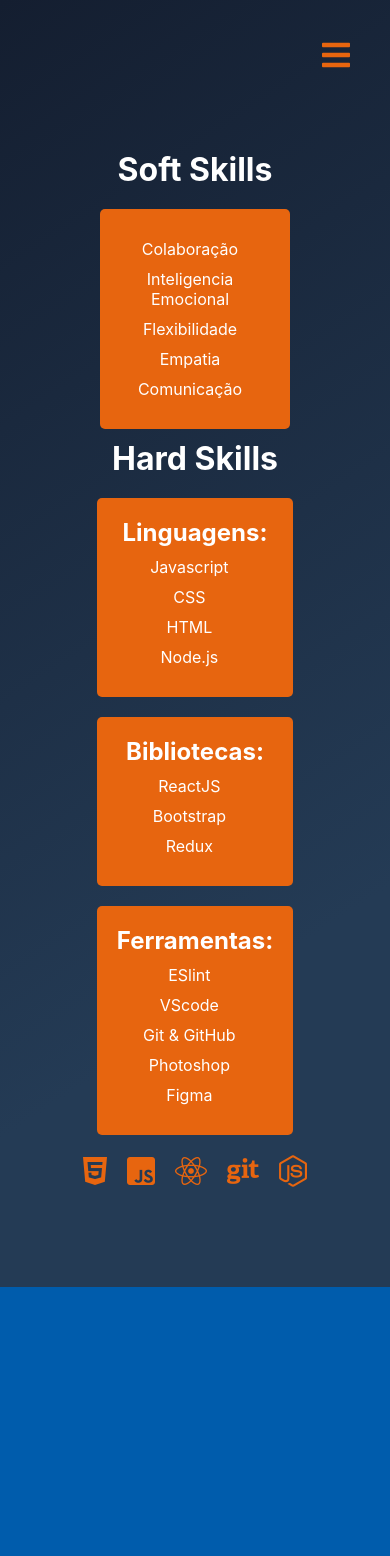
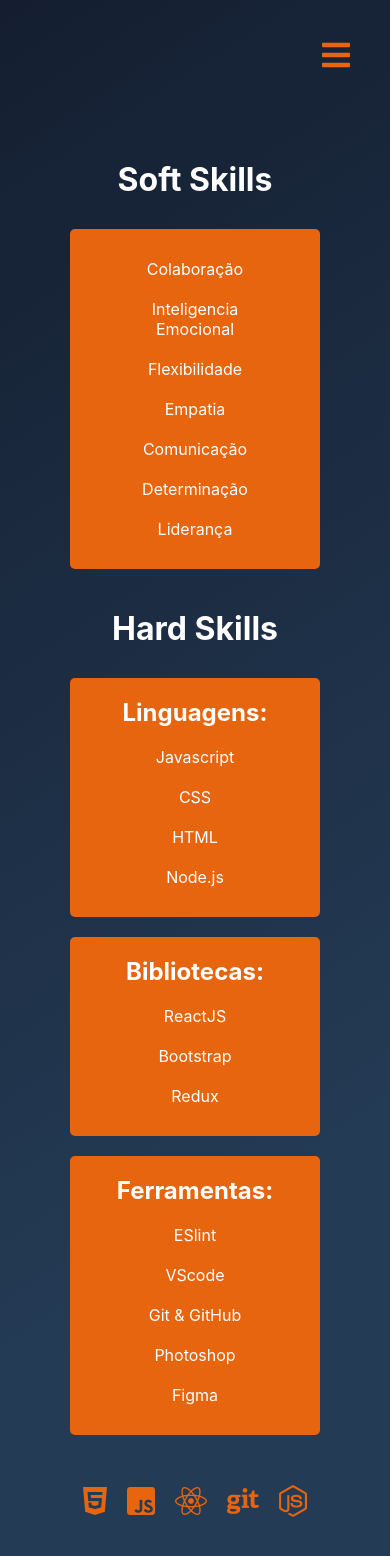
Before and after one commit to Gabriel-sys-hub/MyPortifolio, a React (Create React App) app: page /MyPortifolio/skills in a window 390 px wide. Shown: the top 1556 px of the page. Before the commit the page ends 1287 px from the top, so only its background shows below. Built offline with nearby package versions, Linux system fonts and the light colour scheme.

Commit message:
Nova versao do portfolio

```diff
--- a/src/components/Contact/Contact.jsx
+++ b/src/components/Contact/Contact.jsx
@@ -6,7 +6,7 @@ const Contact = () => {
       <a target="_blank" rel="noreferrer" href="https://github.com/Gabriel-sys-hub">
         <i className="fab fa-github-square"> GitHub</i>
       </a>
-      <a target="_blank" rel="noreferrer" href="https://www.linkedin.com/in/gabrielpfernandes/">
+      <a target="_blank" rel="noreferrer" href="https://www.instagram.com/gabrieelpim/">
         <i className="fab fa-instagram-square"> Instagram</i>
       </a>
       <a target="_blank" rel="noreferrer" href="https://www.linkedin.com/in/gabrielpfernandes/">
--- a/src/components/Projects/Projects.jsx
+++ b/src/components/Projects/Projects.jsx
@@ -4,8 +4,9 @@ import toDoList from "../images/toDoList.png";
 import colorGuess from "../images/colorGuess.png";
 import pixelArt from "../images/palet.png";
 import pokedexVanilla from "../images/pokedexVanilla.png";
+import question from "../images/question.png";
 
-import { useState } from 'react';
+import { useState } from "react";
 
 const Projects = () => {
   const [activeDescription, setActiveDescription] = useState(0);
@@ -15,12 +16,12 @@ const Projects = () => {
       <div className="imgContainer">
         <h1>To do List</h1>
         <img
-          onClick={() => setActiveDescription(1) }
-          src={ toDoList }
+          onClick={() => setActiveDescription(1)}
+          src={toDoList}
           alt="toDoList"
           className="projectImage"
         />
-          <div className={ activeDescription === 1? 'active' : 'desactive' }>
+        <div className={activeDescription === 1 ? "active" : "desactive"}>
           <p>
             A task list, that you can add new tasks, remove, remove finished
             tasks, save tasks on local storage, change priority and remove all
@@ -29,68 +30,110 @@ const Projects = () => {
           <a
             target="_blank"
             rel="noreferrer"
-              href="https://gabriel-sys-hub.github.io/Projetos-Trybe/todolistTry/index.html">
-                <button className="projectButton"type="button">To do List</button>
+            href="https://gabriel-sys-hub.github.io/Projetos-Trybe/todolistTry/index.html"
+          >
+            <button className="projectButton" type="button">
+              To do List
+            </button>
           </a>
         </div>
       </div>
       <div className="imgContainer">
         <h1>Pixel Art</h1>
         <img
-          onClick={() => setActiveDescription(2) }
-          src={ pixelArt }
+          onClick={() => setActiveDescription(2)}
+          src={pixelArt}
           alt="toDoList"
           className="projectImage"
         />
-          <div div className={ activeDescription === 2 ? 'active' : 'desactive' }>
+        <div div className={activeDescription === 2 ? "active" : "desactive"}>
           <p>
-              A board that you can paint with random colors a pixel art, you can choice diferent quantity of coluns and lines for the size of the board.
+            A board that you can paint with random colors a pixel art, you can
+            choice diferent quantity of coluns and lines for the size of the
+            board.
           </p>
           <a
             target="_blank"
             rel="noreferrer"
-              href="https://gabriel-sys-hub.github.io/Projetos-Trybe/pixelArt/index.html">
-                <button className="projectButton"type="button">Pixel Art</button>
+            href="https://gabriel-sys-hub.github.io/Projetos-Trybe/pixelArt/index.html"
+          >
+            <button className="projectButton" type="button">
+              Pixel Art
+            </button>
           </a>
         </div>
       </div>
       <div className="imgContainer">
         <h1>Color Guess</h1>
         <img
-          onClick={() => setActiveDescription(3) }
-          src={ colorGuess }
+          onClick={() => setActiveDescription(3)}
+          src={colorGuess}
           alt="toDoList"
           className="projectImage"
         />
-          <div div className={activeDescription === 3 ? 'active' : 'desactive' }>
+        <div div className={activeDescription === 3 ? "active" : "desactive"}>
           <p>
-              A fun game that you can try to guess the color as the title say. You score points and lose points as you aswer a wrong question.
+            A fun game that you can try to guess the color as the title say. You
+            score points and lose points as you aswer a wrong question.
           </p>
           <a
             target="_blank"
             rel="noreferrer"
-              href="https://gabriel-sys-hub.github.io/Projetos-Trybe/colorGuess/">
-                <button className="projectButton"type="button">Color Guess</button>
+            href="https://gabriel-sys-hub.github.io/Projetos-Trybe/colorGuess/"
+          >
+            <button className="projectButton" type="button">
+              Color Guess
+            </button>
           </a>
         </div>
       </div>
       <div className="imgContainer">
         <h1>Pokedex - Vanilla Javascript</h1>
         <img
-          onClick={() => setActiveDescription(4) }
-          src={ pokedexVanilla }
+          onClick={() => setActiveDescription(4)}
+          src={pokedexVanilla}
           alt="toDoList"
           className="projectImage"
         />
-          <div div className={ activeDescription === 4 ? 'active' : 'desactive' }>
+        <div div className={activeDescription === 4 ? "active" : "desactive"}>
           <p>
-              A application that simulate a pokedex, you can filter pokemons by name and type. It gives the image and some information about each pokemon.
+            A application that simulate a pokedex, you can filter pokemons by
+            name and type. It gives the image and some information about each
+            pokemon.
           </p>
           <a
             target="_blank"
             rel="noreferrer"
-              href="https://gabriel-sys-hub.github.io/Projetos-Trybe/pokedex/">
-                <button className="projectButton"type="button">Pokedex - Vanilla Javascript</button>
+            href="https://gabriel-sys-hub.github.io/Projetos-Trybe/pokedex/"
+          >
+            <button className="projectButton" type="button">
+              Pokedex - Vanilla Javascript
+            </button>
+          </a>
+        </div>
+      </div>
+      <div className="imgContainer">
+        <h1>Question</h1>
+        <img
+          onClick={() => setActiveDescription(5)}
+          src={question}
+          alt="toDoList"
+          className="projectImage"
+        />
+        <div div className={activeDescription === 5 ? "active" : "desactive"}>
+          <p>
+            A room application, you can login via google, create a room, give
+            invites for others people, ask questions, aswer, like, delete and
+            others functionalities.
+          </p>
+          <a
+            target="_blank"
+            rel="noreferrer"
+            href="https://let-me-ask-5f558.web.app/"
+          >
+            <button className="projectButton" type="button">
+              Question - Chat Room
+            </button>
           </a>
         </div>
       </div>
--- a/src/components/Projects/style.css
+++ b/src/components/Projects/style.css
@@ -66,7 +66,7 @@
   .imgContainer {
     padding: 0;
     height: 100%;
-    width: 100%;
+    width: 79%;
     margin: 20px 0;
   }
 
@@ -75,7 +75,7 @@
   }
 
   .projectImage {
-    width: 90%;
+    width: 99%;
   }
 
   .projects {
--- a/src/components/Skills/Skills.jsx
+++ b/src/components/Skills/Skills.jsx
@@ -28,6 +28,8 @@ const Skills = () => {
     "Flexibilidade",
     "Empatia",
     "Comunicação",
+    "Determinação",
+    "Liderança",
   ]
 
   return (
--- a/src/components/Skills/style.css
+++ b/src/components/Skills/style.css
@@ -5,6 +5,16 @@
   align-items: center;
   text-align: center;
   padding: 90px;
+}
+
+.container__skills > div, .wrapper {
+  display: flex;
+  flex-direction: column;
+  justify-content: center;
+  align-items: center;
+  text-align: center;
+  padding: 10px;
+  width: 100%;
 }
 
 .card-container,
@@ -20,11 +30,19 @@
 
 .wrapper {
   display: flex;
+
+  flex-direction: row;
+}
+
+.icon-container {
+  display: flex;
+  flex-direction: row;
 }
 
 .card-container {
   background-color: rgb(231, 101, 15);
   padding: 20px;
+  height: 100%;
   border-radius: 5px;
 }
 
@@ -39,6 +57,11 @@
     width: 100%;
   }
 
+  .wrapper {
+    display: flex;
+    flex-direction: column;
+  }
+
   .card-container,
   .card-container ul {
     width: 80%;
@@ -46,11 +69,13 @@
     text-align: center;
   }
 
-  .wrapper {
+  .wrapper > div {
     display: flex;
     justify-content: center;
+    flex-direction: column;
     align-items: center;
     flex-wrap: wrap;
+    width: 100%;
   }
 
   .card-container li {
@@ -58,6 +83,8 @@
   }
 
   .icon-container {
+    display: flex;
+    flex-direction: row !important;
     width: 90vw;
   }
 
```
Also changed, not shown: src/components/images/question.png (added). Lines whose indentation alone changed are shown as unchanged.
